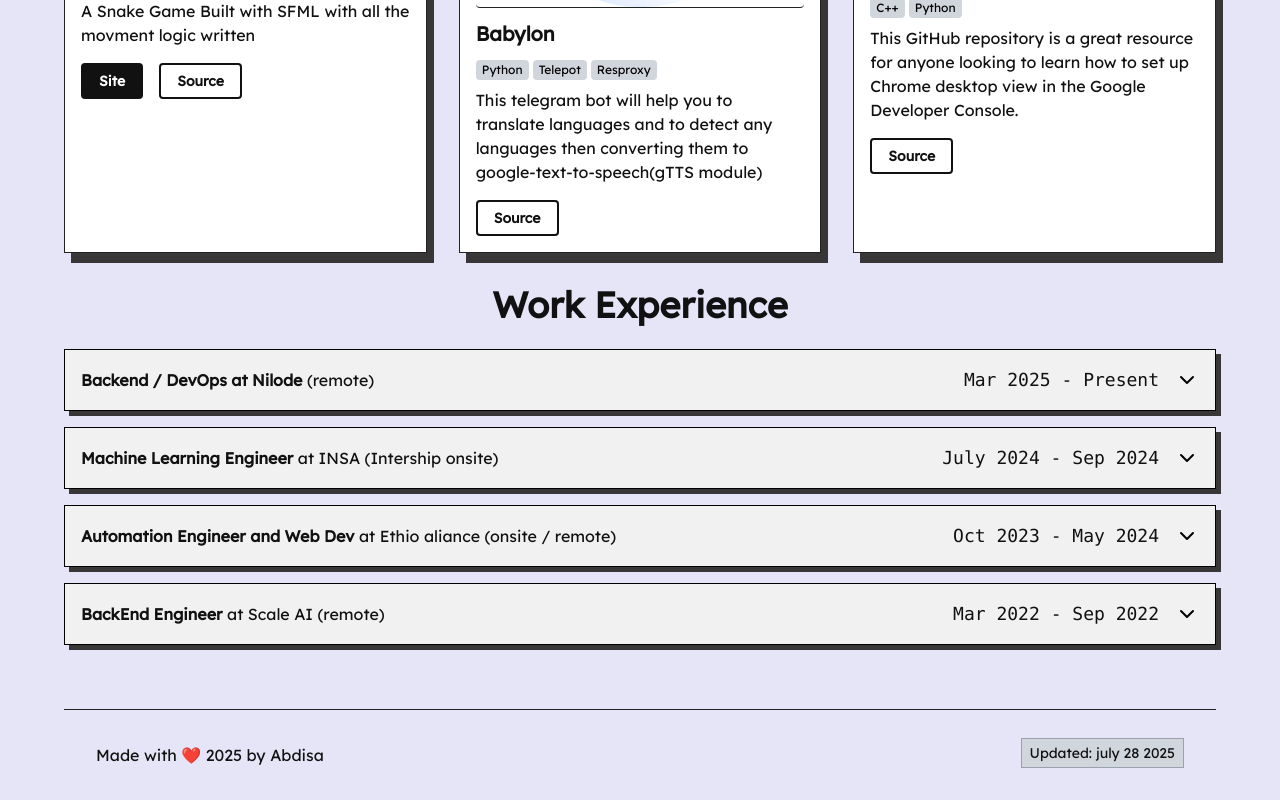
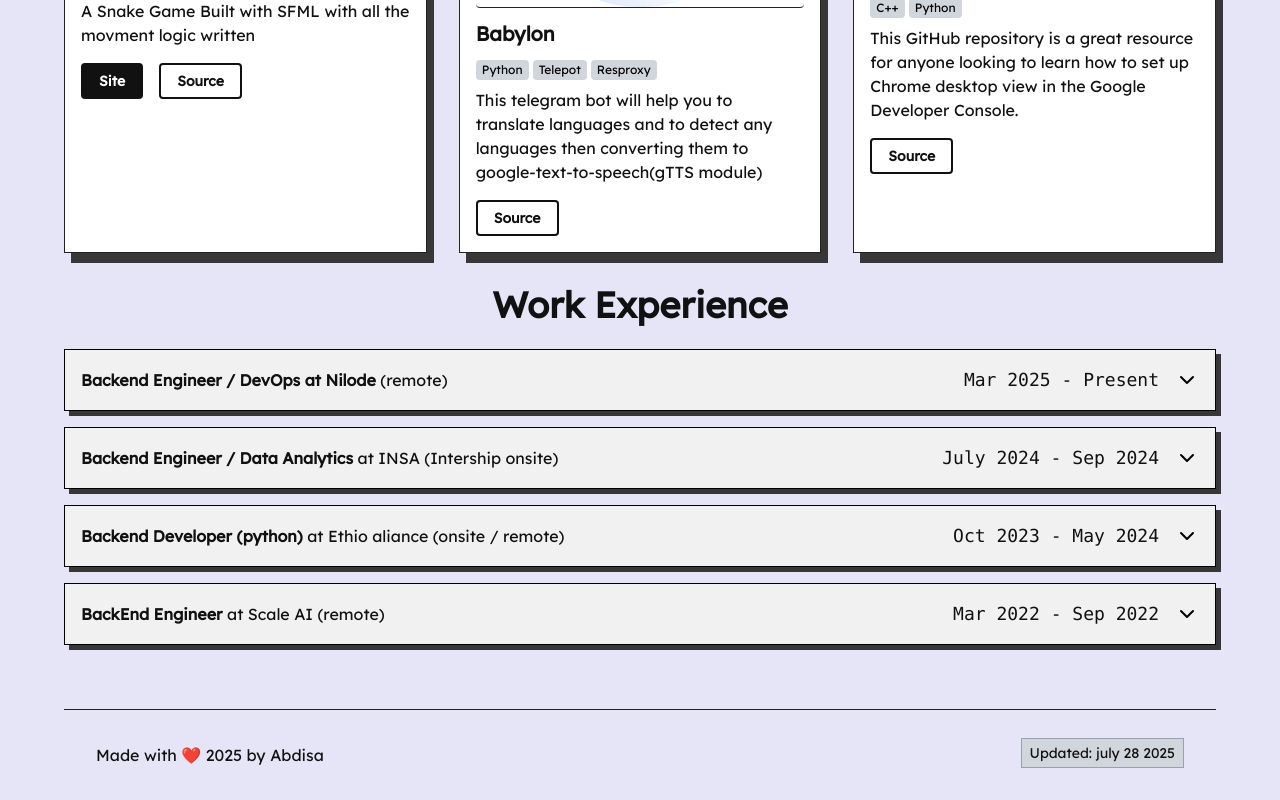
Before and after one commit to abdimk/abdi.et, a React (Vite) app: page / in a window 1280 px wide. Shown: the part 2757-3557 px from the top of the page. Built offline with nearby package versions, Linux system fonts and the light colour scheme.

Commit message:
change: added change in experience section jsx

```diff
--- a/src/components/Experience.jsx
+++ b/src/components/Experience.jsx
@@ -3,19 +3,19 @@ import ExperienceCard from './ExperienceCard';
 
 const experienceData = [
   {
-    jobTitle: "Backend / DevOps at Nilode",
+    jobTitle: "Backend Engineer / DevOps at Nilode",
     location: "(remote)",
     date: "Mar 2025 - Present",
     description: "Responsible for developing various backend systems with a strong focus on web scraping and automation using Python.Worked extensively with technologies such as Next.js,Puppeteer,Selenium, FastAPI, PostgreSQL, and Docker."
   },
   {
-    jobTitle: "Machine Learning Engineer",
+    jobTitle: "Backend Engineer / Data Analytics",
     location: "at INSA (Intership onsite)",
     date: "July 2024 - Sep 2024",
     description: "Developed a distributed facial recognition and activity tracking attendance system.The system leverages Apache Kafka to stream video from multiple CCTV cameras, processes the data through a TensorFlow model, retrieves user information from SQLite"
   },
   {
-    jobTitle: "Automation Engineer and Web Dev",
+    jobTitle: "Backend Developer (python)",
     location: "at Ethio aliance (onsite / remote)",
     date: "Oct 2023 - May 2024",
     description: "Initiated continuous improvement and efficiency gains by automating the filtering and processing of 75,000 business records, eliminating hours of manual work. The Business Directory API, built using FastAPI, Uvicorn, and JWT, resulted in improved data accuracy and company performance."
```
